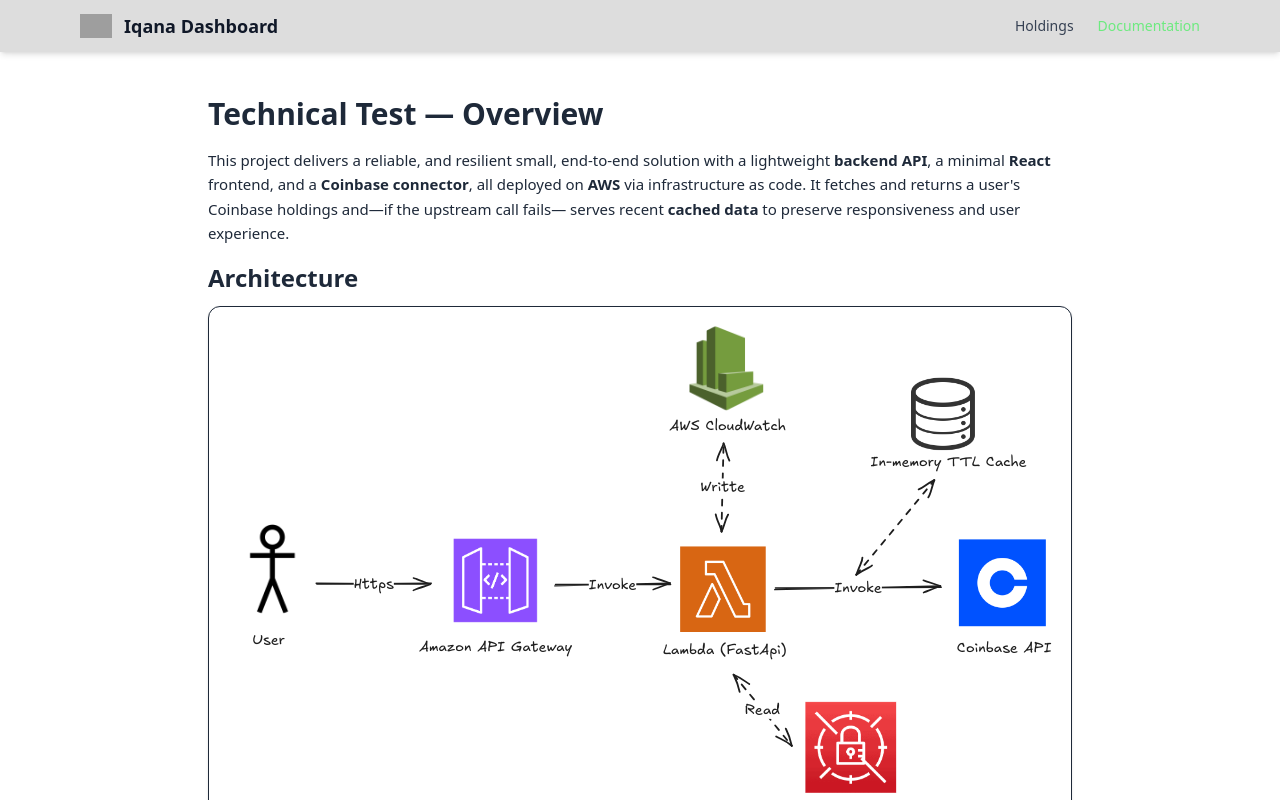
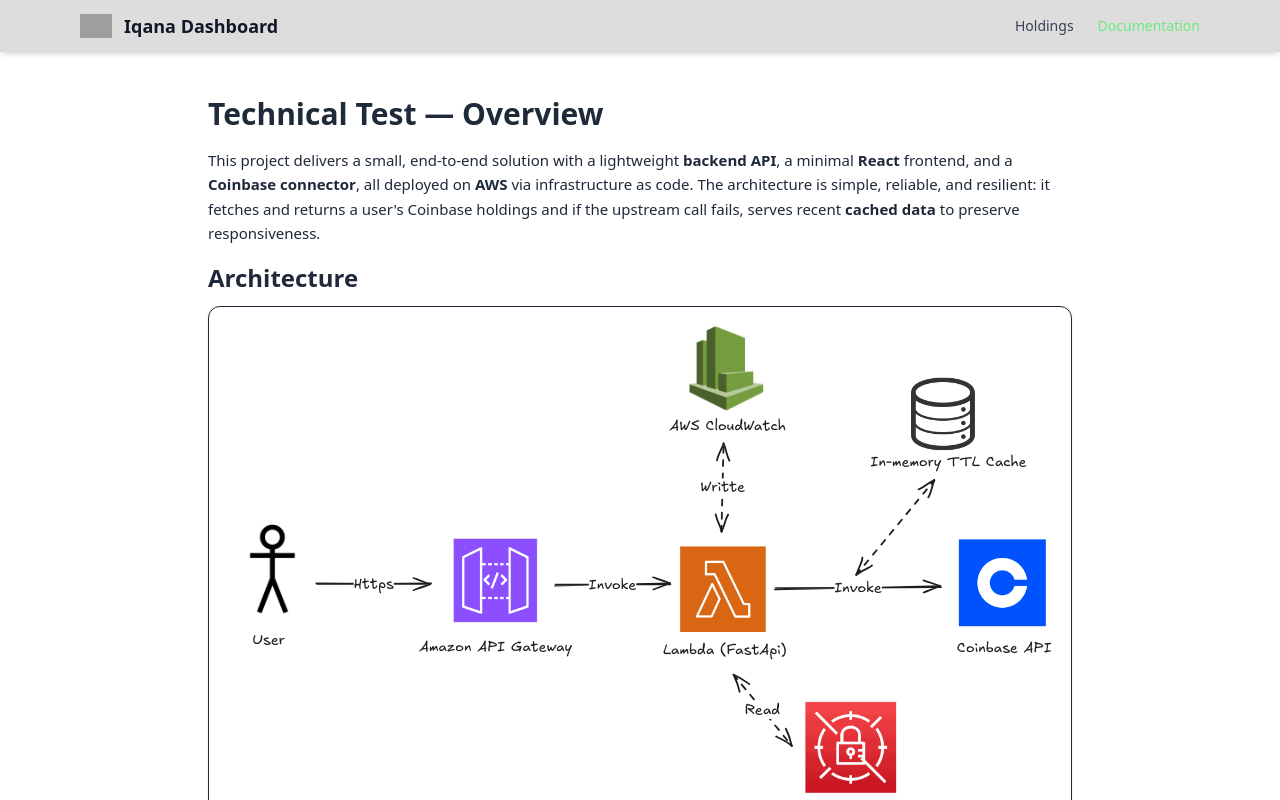
Before and after one commit to JoanMateu/iqana-project, a React app in the folder frontend/: page /docs in a window 1280 px wide. Shown: the top 800 px of the page. Built offline with nearby package versions, Linux system fonts and the light colour scheme; no server answers; grey boxes are pictures that could not be loaded; the HTML template or start-up script is replaced by a standard one.

Commit message:
Fix documentation

```diff
--- a/frontend/src/pages/Documentation.tsx
+++ b/frontend/src/pages/Documentation.tsx
@@ -26,11 +26,11 @@
       <h1 className="text-3xl font-bold mb-4">Technical Test — Overview</h1>
 
       <p className="text-[15px] leading-relaxed mb-4">
-        This project delivers a reliable, and resilient small, end-to-end solution with a lightweight <strong>backend API</strong>,
+        This project delivers a small, end-to-end solution with a lightweight <strong>backend API</strong>,
         a minimal <strong>React</strong> frontend, and a <strong>Coinbase connector</strong>, all deployed on
-        <strong> AWS</strong> via infrastructure as code.
-        It fetches and returns a user's Coinbase holdings and—if the upstream call fails—
-        serves recent <strong>cached data</strong> to preserve responsiveness and user experience.
+        <strong> AWS</strong> via infrastructure as code. The architecture is simple, reliable, and resilient:
+        it fetches and returns a user's Coinbase holdings and if the upstream call fails, serves recent
+        <strong> cached data</strong> to preserve responsiveness.
       </p>
 
       {/* ARCHITECTURE */}
```
